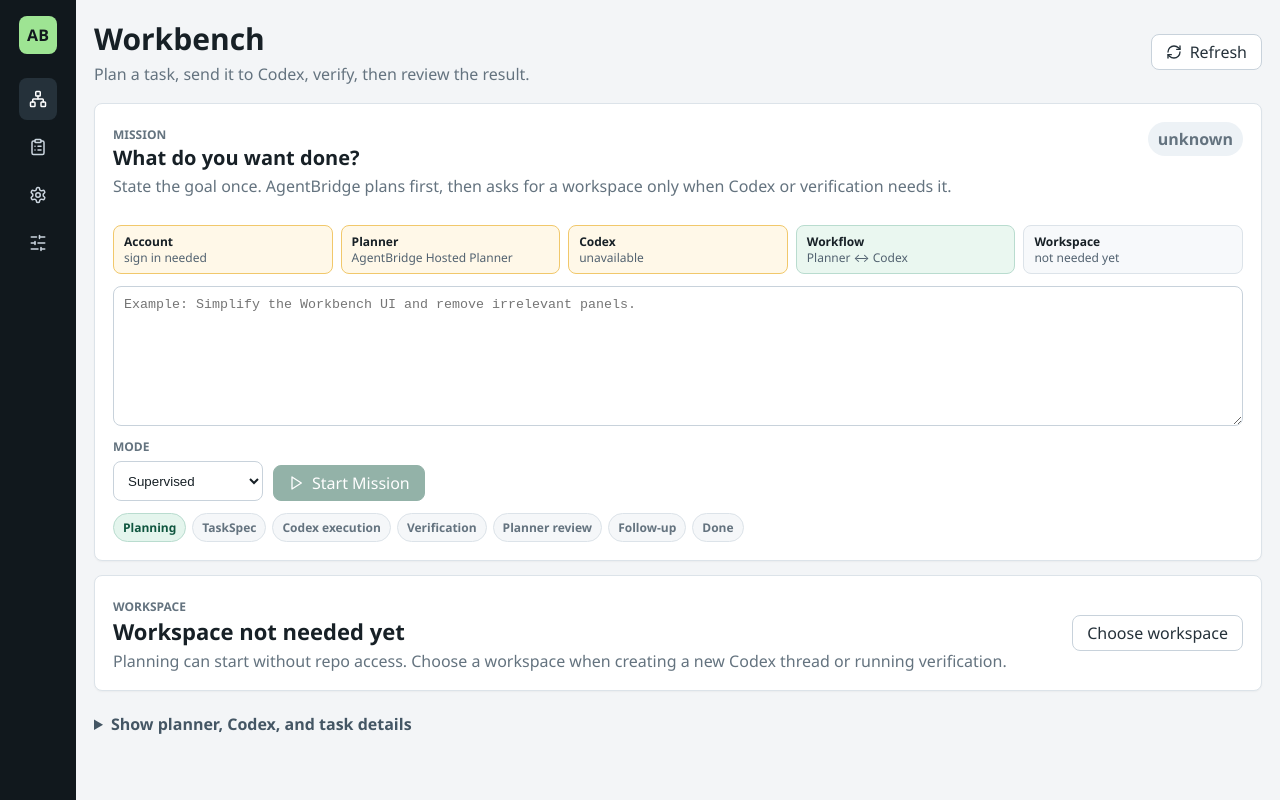
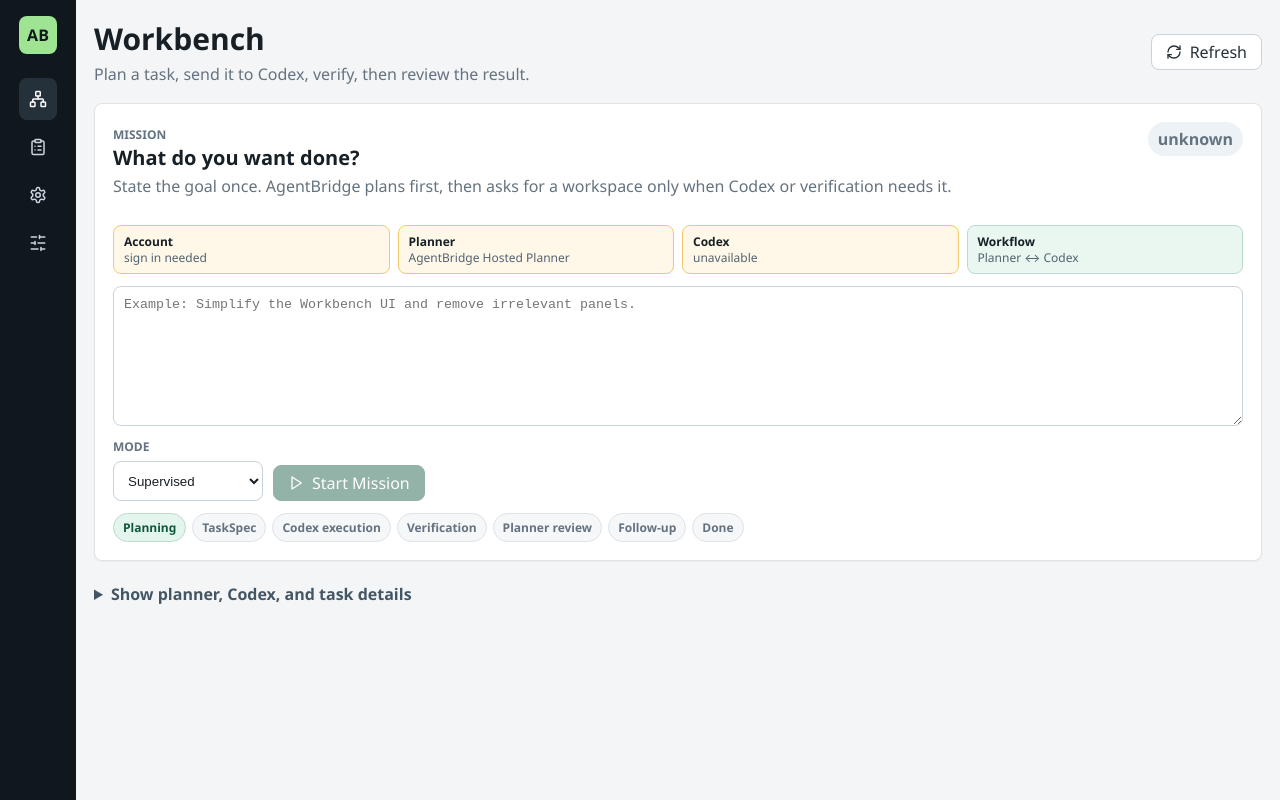
Before and after one commit to armanewy/agent-bridge, a React (Vite) app in the folder apps/desktop/: page / in a window 1280 px wide. Built offline with nearby package versions, Linux system fonts and the light colour scheme.

Commit message:
Hide workspace until required

```diff
--- a/apps/desktop/src/components/workbench/WorkbenchPage.tsx
+++ b/apps/desktop/src/components/workbench/WorkbenchPage.tsx
@@ -121,6 +121,8 @@
   const activeRun = autopilotStatus?.run;
   const missionWorkspace = missionDetail?.mission.repoContext;
   const bestWorkspaceCandidate = workspaceCandidates.find((candidate) => candidate.repoPath);
+  const needsWorkspaceForNewCodexThread = Boolean(selectedMissionId && taskCard && !selectedSession && !missionWorkspace);
+  const shouldShowWorkspaceSurface = Boolean(missionWorkspace || needsWorkspaceForNewCodexThread);
   const latestPayloadSummary = parsePlannerPayloadSummary(
     missionDetail?.artifacts.find((artifact) => artifact.metadata.source === "hostedPlannerPayloadSummary")
   );
@@ -148,11 +150,7 @@
           <StatusChip label="Planner" value={planner?.displayName ?? "unknown"} tone={planner?.status === "available" ? "ready" : "warning"} />
           <StatusChip label="Codex" value={codex?.status ?? "unknown"} tone={codex?.status === "available" ? "ready" : "warning"} />
           <StatusChip label="Workflow" value="Planner ↔ Codex" tone="ready" />
-          <StatusChip
-            label="Workspace"
-            value={missionWorkspace ? "selected" : bestWorkspaceCandidate ? "inferred" : "not needed yet"}
-            tone={missionWorkspace ? "ready" : bestWorkspaceCandidate ? "warning" : "muted"}
-          />
+          {missionWorkspace ? <StatusChip label="Workspace" value="selected" tone="ready" /> : null}
         </div>
         <textarea
           className="planner-input intent-input"
@@ -230,30 +228,31 @@
         ) : null}
       </section>
 
+      {shouldShowWorkspaceSurface ? (
         <section className="panel workbench-repo-strip">
           <div>
             <span className="eyebrow">Workspace</span>
-          <h2>{missionWorkspace ? repoName(missionWorkspace.repoPath) : bestWorkspaceCandidate ? "Workspace inferred" : "Workspace not needed yet"}</h2>
+            <h2>{missionWorkspace ? repoName(missionWorkspace.repoPath) : "Workspace required"}</h2>
             <p>
               {missionWorkspace
                 ? missionWorkspace.repoPath
                 : bestWorkspaceCandidate
-                ? `${bestWorkspaceCandidate.repoName ?? repoName(bestWorkspaceCandidate.repoPath ?? "")} · ${bestWorkspaceCandidate.source} · ${bestWorkspaceCandidate.confidence}% confidence`
-                : "Planning can start without repo access. Choose a workspace when creating a new Codex thread or running verification."}
+                  ? `${bestWorkspaceCandidate.repoName ?? repoName(bestWorkspaceCandidate.repoPath ?? "")} · inferred from ${bestWorkspaceCandidate.source} · ${bestWorkspaceCandidate.confidence}% confidence`
+                  : "Choose a workspace to create a new Codex thread."}
             </p>
           </div>
           <div className="button-row">
             {!missionWorkspace && bestWorkspaceCandidate?.repoPath ? (
               <button type="button" className="primary-button compact" onClick={() => onUseWorkspaceCandidate(bestWorkspaceCandidate)}>
-              Use this
+                Use inferred workspace
               </button>
             ) : null}
             <button type="button" className="secondary-button" onClick={onChooseRepo}>
-            {missionWorkspace ? "Change" : "Choose workspace"}
+              {missionWorkspace ? "Change workspace" : "Choose workspace"}
             </button>
-          {!missionWorkspace && bestWorkspaceCandidate ? <span className="muted-inline">Ignore for now</span> : null}
           </div>
         </section>
+      ) : null}
 
       {error ? <div className="error-banner">{error}</div> : null}
 
@@ -321,8 +320,8 @@
             <Send size={16} />
             Send TaskSpec to Codex
           </button>
-          {!missionWorkspace && !selectedSession ? (
-            <p className="empty-copy">Choose workspace to create a new Codex thread. Existing Codex sessions with cwd can proceed without manual repo selection.</p>
+          {needsWorkspaceForNewCodexThread ? (
+            <p className="empty-copy">Choose a workspace to create a new Codex thread, or select an existing Codex session.</p>
           ) : null}
         </section>
       </div>
@@ -359,7 +358,7 @@
           </button>
         </div>
         <DoneMeansPanel contract={completionContract} evidenceCount={missionDetail?.completionEvidence?.length ?? 0} />
-        <WorkspaceIsolationPanel workspace={missionWorkspaceRef} fileCount={ownedFiles.length} />
+        {missionWorkspaceRef ? <WorkspaceIsolationPanel workspace={missionWorkspaceRef} fileCount={ownedFiles.length} /> : null}
         {taskCard ? <TaskSpecSummary card={taskCard} /> : null}
         {verification ? <pre className="compact-output">{verification.summary}</pre> : null}
       </section>
@@ -401,14 +400,9 @@
 }: {
   workspace: NonNullable<MissionDetail["missionWorkspaces"]>[number] | undefined;
   fileCount: number;
-}): JSX.Element {
+}): JSX.Element | null {
   if (!workspace) {
-    return (
-      <div className="workspace-isolation-panel muted">
-        <strong>Workspace isolation</strong>
-        <p>No branch/worktree isolation recorded for this mission yet.</p>
-      </div>
-    );
+    return null;
   }
   return (
     <div className={workspace.strategy === "none" ? "workspace-isolation-panel warning" : "workspace-isolation-panel"}>
```
Lines whose indentation alone changed are shown as unchanged.
